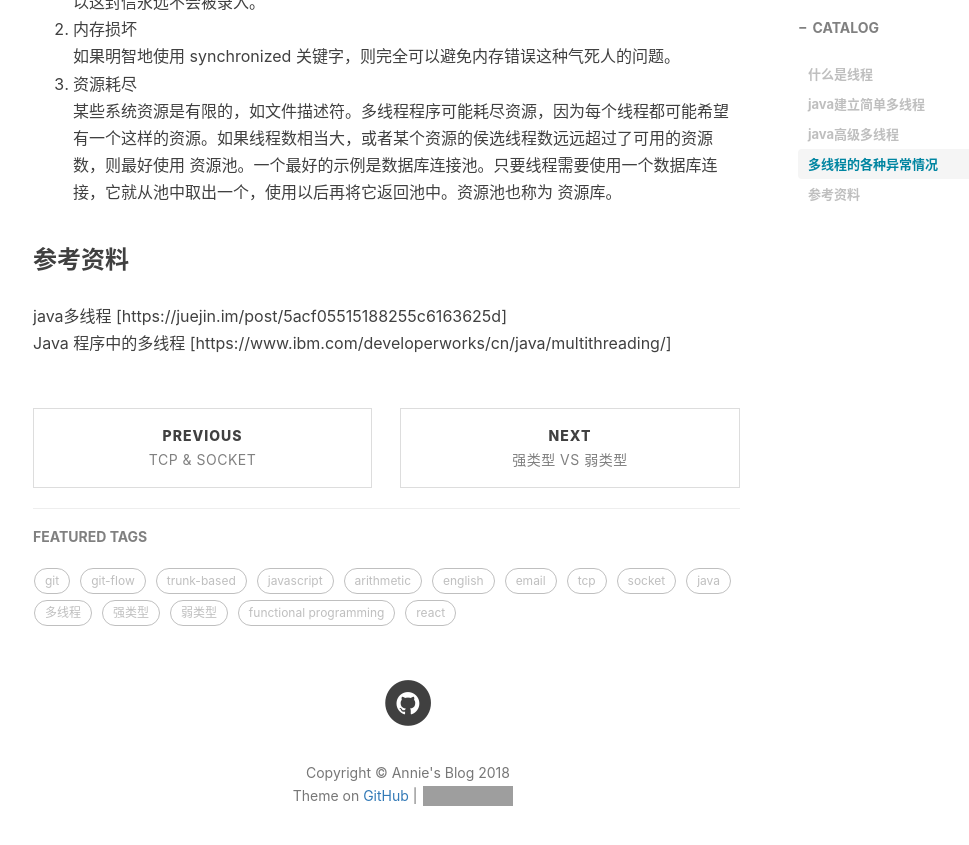
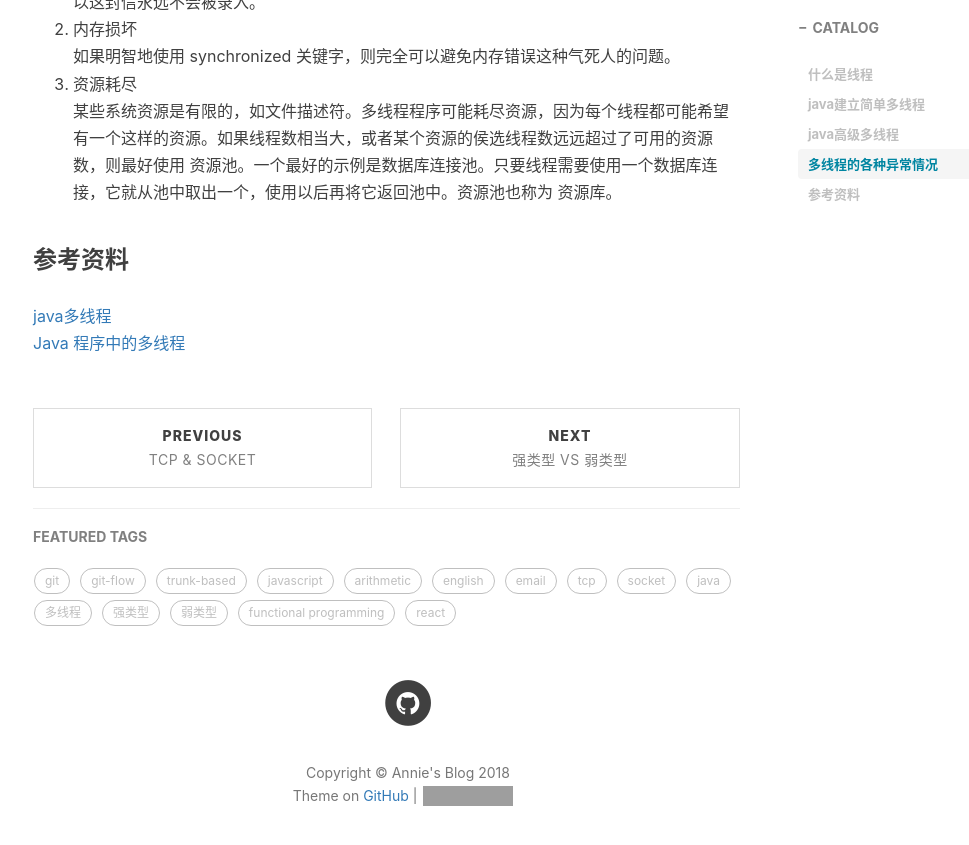
Before and after one commit to dongjx/dongjx.github.io, a Jekyll site: the page built from _posts/2018-03-27-java多线程.md, in a window 1280 px wide and 900 px high, scrolled down 5520 px. Shown: the top 845 px of the window, without its empty margins (232-1201 px from the left). Built offline with Jekyll 4.4.1, drawn with Linux system fonts in a browser that asks for light colours; nearby versions of some CDN libraries; comment, search, counter and statistics services are not loaded; grey boxes are pictures that could not be loaded.

Commit message:
Update 2018-03-27-java多线程.md

```diff
--- a/_posts/2018-03-27-java多线程.md
+++ b/_posts/2018-03-27-java多线程.md
@@ -206,5 +206,5 @@ void b()
 
 
 ### 参考资料
-java多线程 [https://juejin.im/post/5acf05515188255c6163625d]
-Java 程序中的多线程 [https://www.ibm.com/developerworks/cn/java/multithreading/]
+[java多线程](https://juejin.im/post/5acf05515188255c6163625d)
+[Java 程序中的多线程](https://www.ibm.com/developerworks/cn/java/multithreading/)
```
